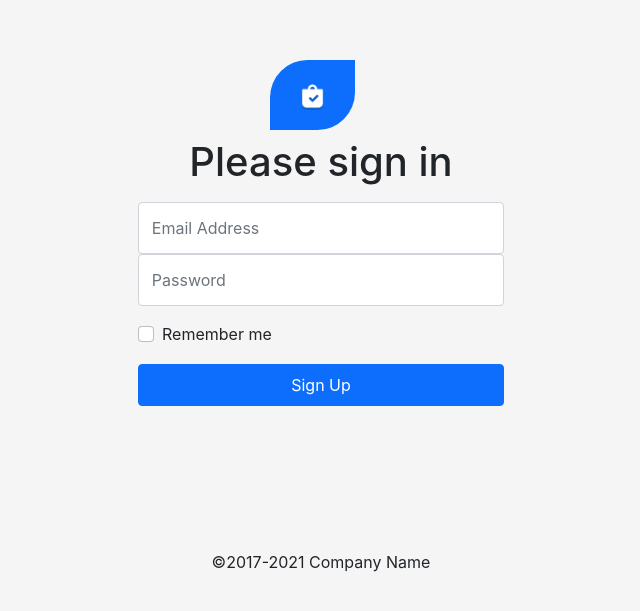
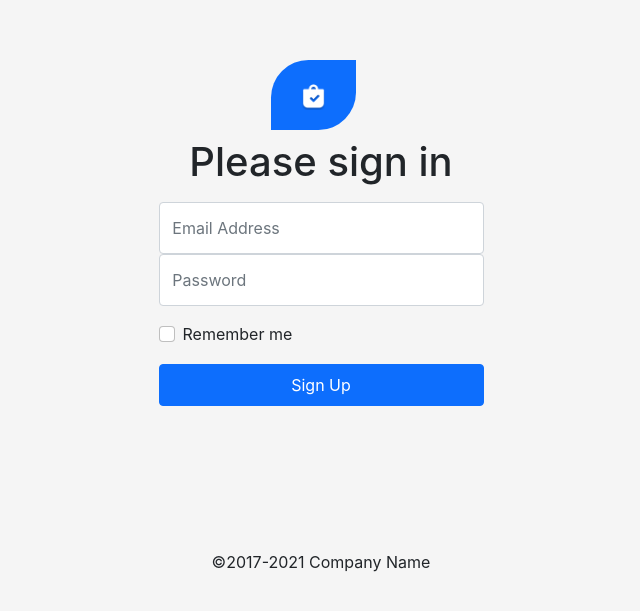
Before and after one commit to rifatjahan823/figma-conversion, a React (Create React App) app: page / in a window 1280 px wide. Shown: the part 123-734 px from the top of the page, without its empty margins (319-959 px from the left). Built offline with nearby package versions, Linux system fonts and the light colour scheme.

Commit message:
input field padding decrease

```diff
--- a/src/pages/Login.jsx
+++ b/src/pages/Login.jsx
@@ -1,25 +1,25 @@
  import React from 'react';
-import { Form,Button, Container} from 'react-bootstrap';
+import { Form,Button} from 'react-bootstrap';
 import vector from "../../src/Vector.png";
 
 const Login = () => {
 
   return (
-        <div className='min-vh-100 d-flex px-5 justify-content-center align-items-center' style={{background:"whitesmoke"}}>
+        <div className='min-vh-100 d-flex px-5 justify-content-center align-items-center' style={{background:"whitesmoke",overflow:'hidden'}}>
          <div className='mt-5 pt-5'>
         {/* logo div  */}
-          <div className='text-center' style={{background:' #0D6EFD',padding:'23px 30px',width:'85px',height:'70px',borderRadius: '37.5px 0px',marginLeft:'9rem'}}>
+          <div className='text-center' style={{background:' #0D6EFD',padding:'23px 30px',width:'85px',height:'70px',borderRadius: '37.5px 0px',marginLeft:'7rem'}}>
           <img className='img-fluid' src={vector} alt="logo" />
           </div>
          <h1 className='text-center py-2'>Please sign in</h1>
          {/* form section  */}
-         <Container>
+
          <Form className='pb-5'>
             <Form.Group controlId="formBasicEmail">
-            <Form.Control style={{padding:'0.8rem',width:'366px'}} type="email" placeholder="Email Address" />
+            <Form.Control style={{padding:'0.8rem',width:'325px'}} type="email" placeholder="Email Address" />
             </Form.Group>
             <Form.Group controlId="formBasicPassword">
-            <Form.Control style={{padding:'0.8rem',width:'366px'}} type="Password" placeholder="Password" />
+            <Form.Control style={{padding:'0.8rem',width:'325px'}} type="Password" placeholder="Password" />
             </Form.Group>
              <Form.Group className='py-3' controlId="formBasicCheckbox">
              <Form.Check type="checkbox" label="Remember me" />
@@ -28,7 +28,7 @@ const Login = () => {
               Sign Up
               </Button>
               </Form>
-         </Container>
+
 
               <p className='text-center pt-5 mt-5'>&copy;2017-2021 Company Name</p>
           </div>
```
